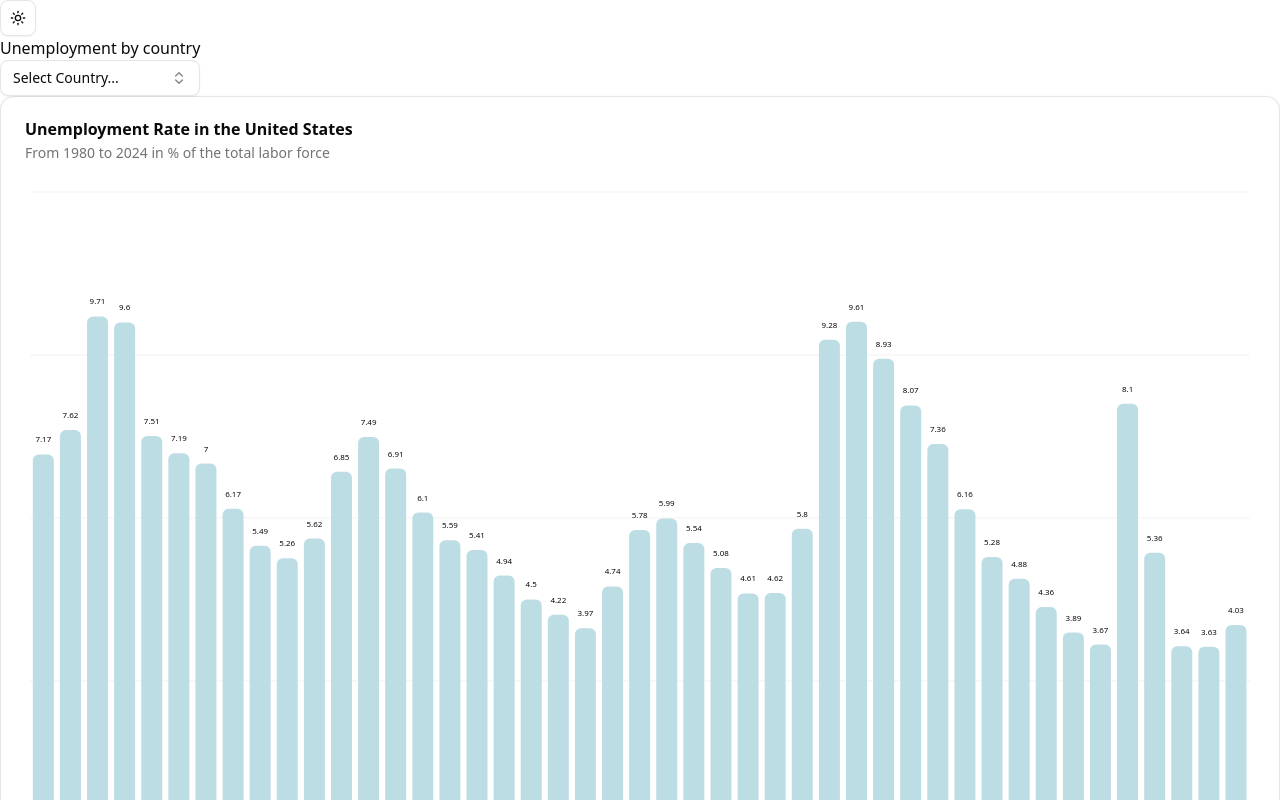
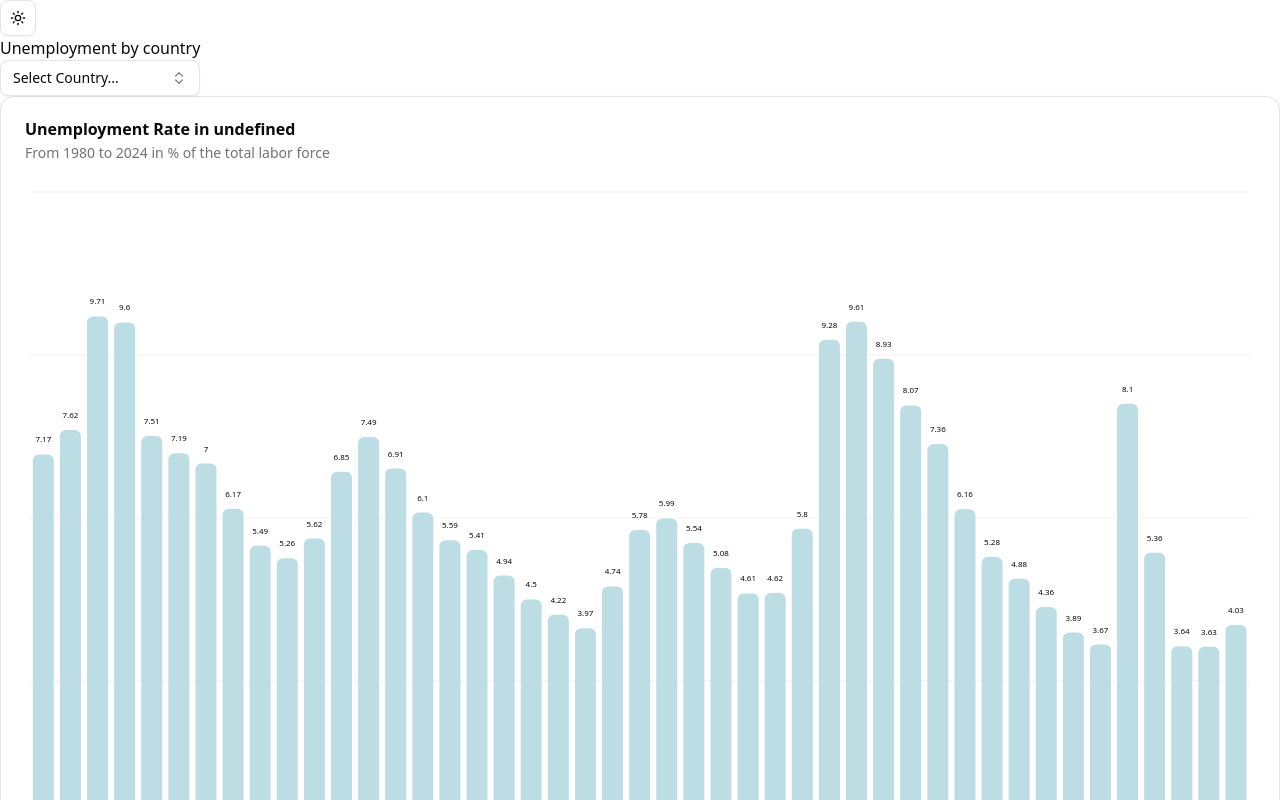
Before and after one commit to picozzimichele/statusagi, a Next.js app: page /unemployment-by-country in a window 1280 px wide. Shown: the top 800 px of the page. Built offline with nearby package versions, Linux system fonts and the light colour scheme.

Commit message:
fixes the link properly for params

```diff
--- a/app/(root)/unemployment-by-country/page.tsx
+++ b/app/(root)/unemployment-by-country/page.tsx
@@ -94,7 +94,7 @@ export default async function Page({ searchParams }: Props) {
                     dataKeyBar="rate"
                     chartData={unemploymentRates}
                     chartConfig={chartConfig}
-                    cardTitle="Unemployment Rate in the United States"
+                    cardTitle={`Unemployment Rate in ${country as string}`}
                     cardDescription="From 1980 to 2024 in % of the total labor force"
                     percentageChange={percentageChangeOverLastYear}
                 />
--- a/components/shadcn/combobox.tsx
+++ b/components/shadcn/combobox.tsx
@@ -75,8 +75,15 @@ export function Combobox({
                         <CommandEmpty>No Country Found.</CommandEmpty>
                         <CommandGroup>
                             {dropDownData.map((dropDownData) => (
+                                <Link
+                                    key={dropDownData.value}
+                                    className="bg-green-100 w-full"
+                                    scroll={false}
+                                    href={`?${new URLSearchParams({
+                                        country: dropDownData.value,
+                                    })}`}
+                                >
                                     <CommandItem
-                                    key={dropDownData.value}
                                         className="cursor-pointer"
                                         value={dropDownData.value}
                                         onSelect={(currentValue) => {
@@ -84,13 +91,7 @@ export function Combobox({
                                             setOpen(false);
                                         }}
                                     >
-                                    <Link
-                                        className="bg-green-100 w-full"
-                                        scroll={false}
-                                        href={`?${new URLSearchParams({ country: value })}`}
-                                    >
                                         {dropDownData.label}
-                                    </Link>
 
                                         <Check
                                             className={cn(
@@ -101,6 +102,7 @@ export function Combobox({
                                             )}
                                         />
                                     </CommandItem>
+                                </Link>
                             ))}
                         </CommandGroup>
                     </CommandList>
```
Lines whose indentation alone changed are shown as unchanged.
